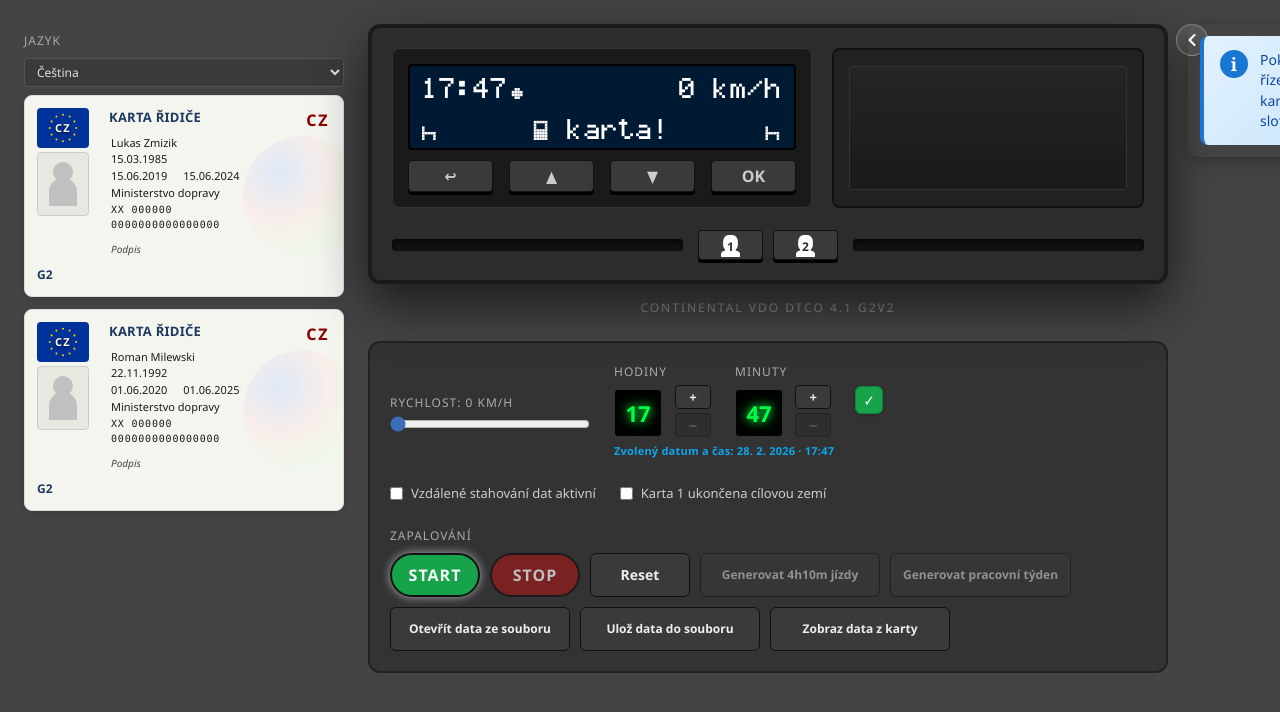
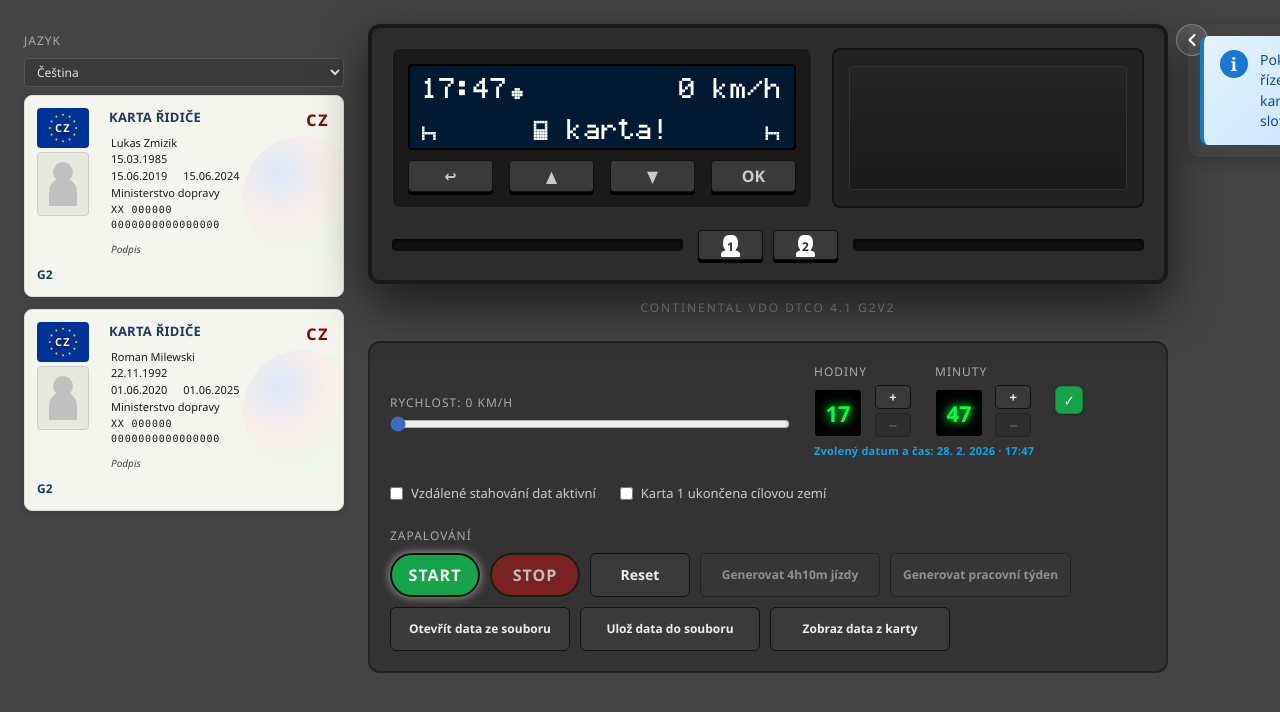
Before and after one commit to lukaszmizik/tcosimulator, a React (Vite) app: page / in a window 1280 px wide. Shown: the top 712 px of the page. Built offline with nearby package versions, Linux system fonts and the light colour scheme.

Commit message:
uprava zobrazeni posuvniku

```diff
--- a/src/index.css
+++ b/src/index.css
@@ -828,7 +828,7 @@ body {
 }
 
 .control-slider {
-  width: 200px;
+  width: 400px;
   height: 8px;
   accent-color: #3d6cb9;
 }
```
